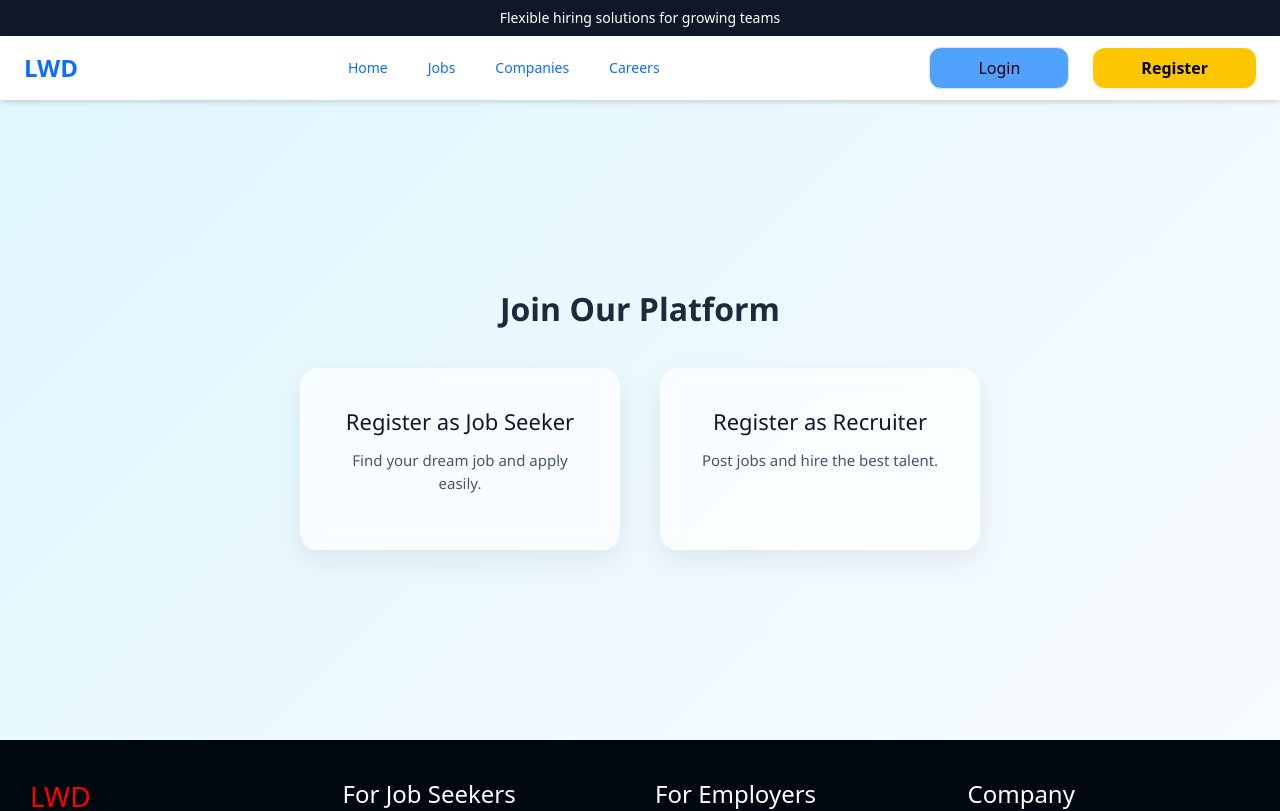
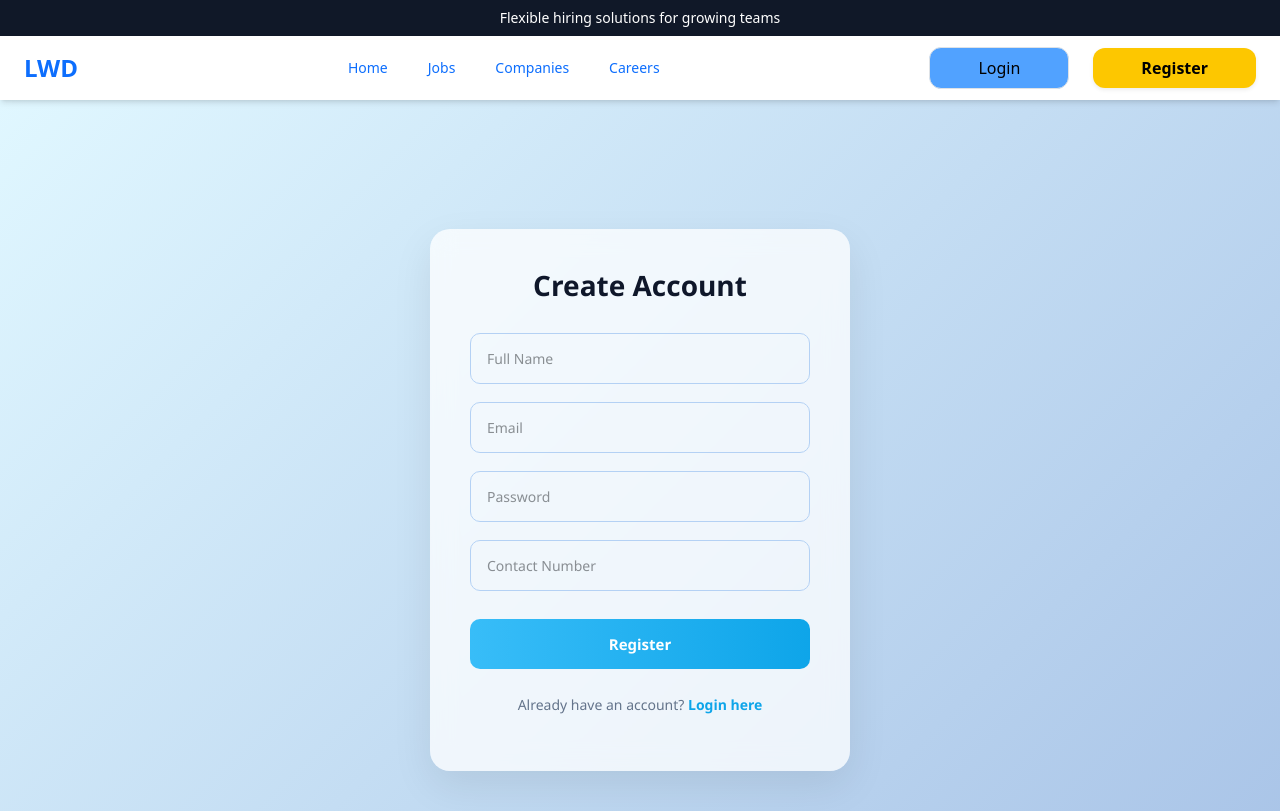
Before and after one commit to sowmyathota03/lwd_frontend, a React (Vite) app: page /register in a window 1280 px wide. Shown: the top 811 px of the page. Built offline with nearby package versions, Linux system fonts and the light colour scheme.

Commit message:
Add Register form

```diff
--- a/src/App.jsx
+++ b/src/App.jsx
@@ -7,6 +7,7 @@ import Login from './auth/Login';
 import AuthSelection from './auth/AuthSelection';
 import RegisterJobSeeker from './auth/RegisterJobSeeker';
 import RegisterRecruiter from './auth/RegisterRecruiter';
+import Register from './auth/Register';
 
 import Home from './pages/public/Home';
 import Jobs from './pages/public/Jobs';
@@ -61,9 +62,10 @@ function App() {
     <Routes>
       <Route path="/" element={<Home/>}/>
 
-      <Route path="/register" element={<AuthSelection />} />
+      {/* <Route path="/register" element={<AuthSelection />} />
       <Route path="/register/jobseeker" element={<RegisterJobSeeker />} />
-      <Route path="/register/recruiter" element={<RegisterRecruiter />} />
+      <Route path="/register/recruiter" element={<RegisterRecruiter />} /> */}
+      <Route path="/register" element={<Register />} />
       <Route path="/login" element={<Login />} />
 
       <Route path="/jobs" element={<Jobs />} />
--- a/src/auth/Register.css
+++ b/src/auth/Register.css
@@ -1,7 +1,7 @@
-/* Full Page Background */
+
 .register-container {
   min-height: 100vh;
-  background: linear-gradient(135deg, #e0f7ff, #f8fbff);
+  background: linear-gradient(135deg, #e0f7ff, #a8c3e7);
   display: flex;
   align-items: center;
   justify-content: center;
@@ -9,7 +9,6 @@
   font-family: "Segoe UI", Tahoma, Geneva, Verdana, sans-serif;
 }
 
-/* Form Card */
 .register-form {
   width: 100%;
   max-width: 420px;
@@ -17,12 +16,12 @@
   border-radius: 20px;
   background: rgba(255, 255, 255, 0.75);
   backdrop-filter: blur(12px);
-  box-shadow: 0 15px 40px rgba(0, 0, 0, 0.08);
+  box-shadow: 0 15px 40px rgba(6, 6, 6, 0.08);
   display: flex;
   flex-direction: column;
 }
 
-/* Title */
+
 .register-form h2 {
   text-align: center;
   margin-bottom: 30px;
@@ -30,21 +29,20 @@
   color: #0f172a;
 }
 
-/* Inputs */
+
 .register-form input {
   margin-bottom: 18px;
   padding: 14px 16px;
   border-radius: 10px;
-  border: 1px solid #cbd5e1;
+  border: 1px solid #b4d1f4;
   font-size: 14px;
   transition: all 0.3s ease;
   outline: none;
 }
 
-/* Input Focus Effect */
 .register-form input:focus {
   border-color: #38bdf8;
-  box-shadow: 0 0 0 3px rgba(56, 189, 248, 0.2);
+  box-shadow: 0 0 0 3px rgba(58, 68, 72, 0.2);
 }
 
 /* Button */
@@ -74,7 +72,7 @@
   }
 }
 
-/* Login Redirect */
+
 .login-redirect {
   margin-top: 25px;
   text-align: center;
@@ -82,7 +80,7 @@
   color: #64748b;
 }
 
-/* Link Style */
+
 .login-link {
   color: #0ea5e9;
   font-weight: 600;
@@ -110,3 +108,11 @@
 .login-link:hover::after {
   width: 100%;
 }
+.register-form select {
+  margin-bottom: 18px;
+  padding: 14px 16px;
+  border-radius: 10px;
+  border: 1px solid #cbd5e1;
+  font-size: 14px;
+  outline: none;
+}
--- /dev/null
+++ b/src/auth/Register.jsx
@@ -0,0 +1,85 @@
+import { useState } from "react";
+import { useNavigate } from "react-router-dom";
+import "./Register.css";
+
+function Register() {
+  const navigate = useNavigate();
+
+  const [formData, setFormData] = useState({
+    name: "",
+    email: "",
+    password: "",
+    contactNumber: "",
+  });
+
+  const handleChange = (e) => {
+    setFormData({
+      ...formData,
+      [e.target.name]: e.target.value,
+    });
+  };
+
+  const handleSubmit = (e) => {
+    e.preventDefault();
+
+    console.log("Form Data:", formData);
+    alert("Registered Successfully (Frontend Only)");
+    navigate("/login");
+  };
+
+  return (
+    <div className="register-container">
+      <form className="register-form" onSubmit={handleSubmit}>
+        <h2>Create Account</h2>
+
+        <input
+          type="text"
+          name="name"
+          placeholder="Full Name"
+          onChange={handleChange}
+          required
+        />
+
+        <input
+          type="email"
+          name="email"
+          placeholder="Email"
+          onChange={handleChange}
+          required
+        />
+
+        <input
+          type="password"
+          name="password"
+          placeholder="Password"
+          onChange={handleChange}
+          required
+        />
+
+        <input
+          type="text"
+          name="contactNumber"
+          placeholder="Contact Number"
+          onChange={handleChange}
+          required
+        />
+
+        <button type="submit">Register</button>
+
+        <div className="login-redirect">
+          <p>
+            Already have an account?{" "}
+            <span
+              className="login-link"
+              onClick={() => navigate("/login")}
+            >
+              Login here
+            </span>
+          </p>
+        </div>
+      </form>
+    </div>
+  );
+}
+
+export default Register;
```
